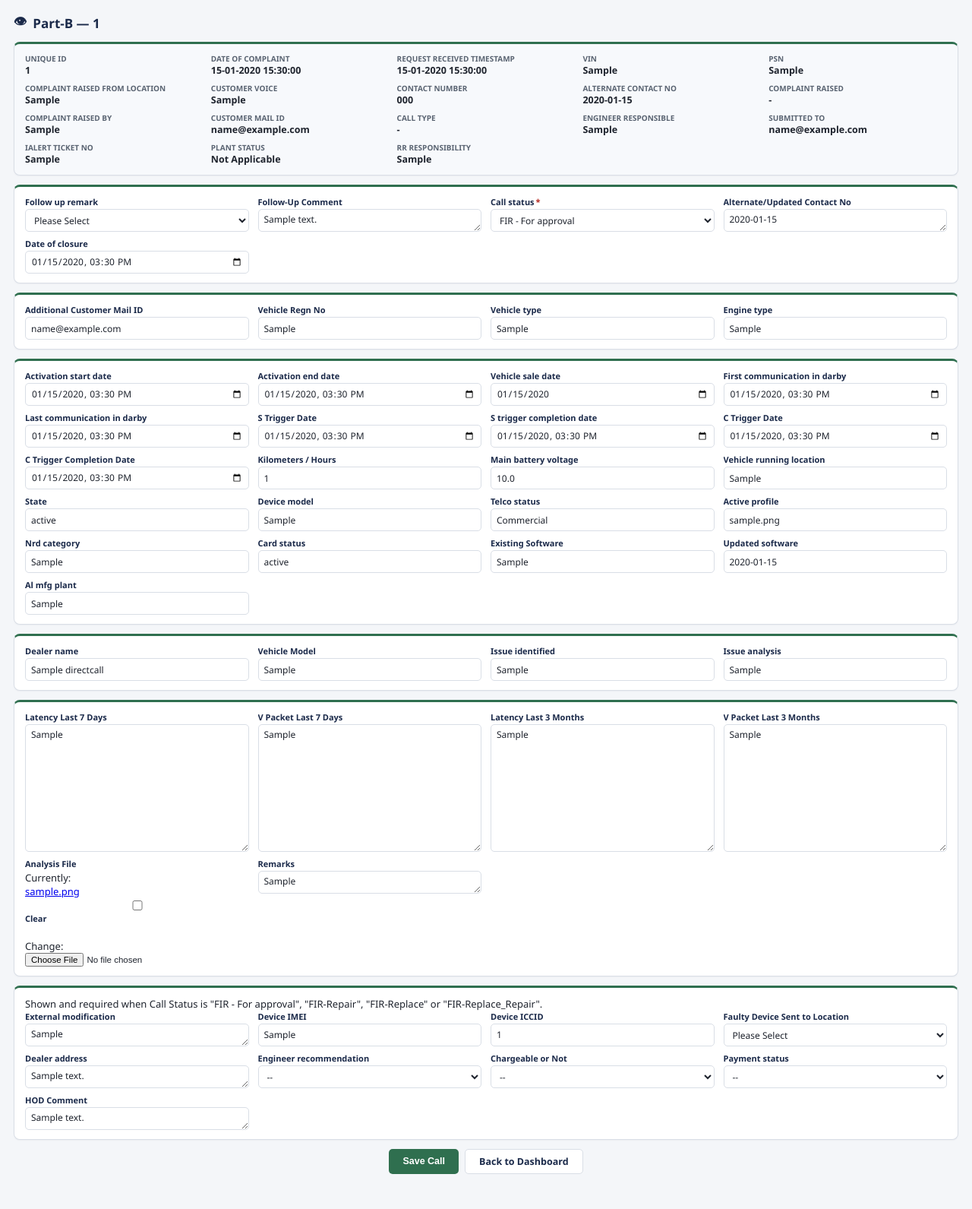
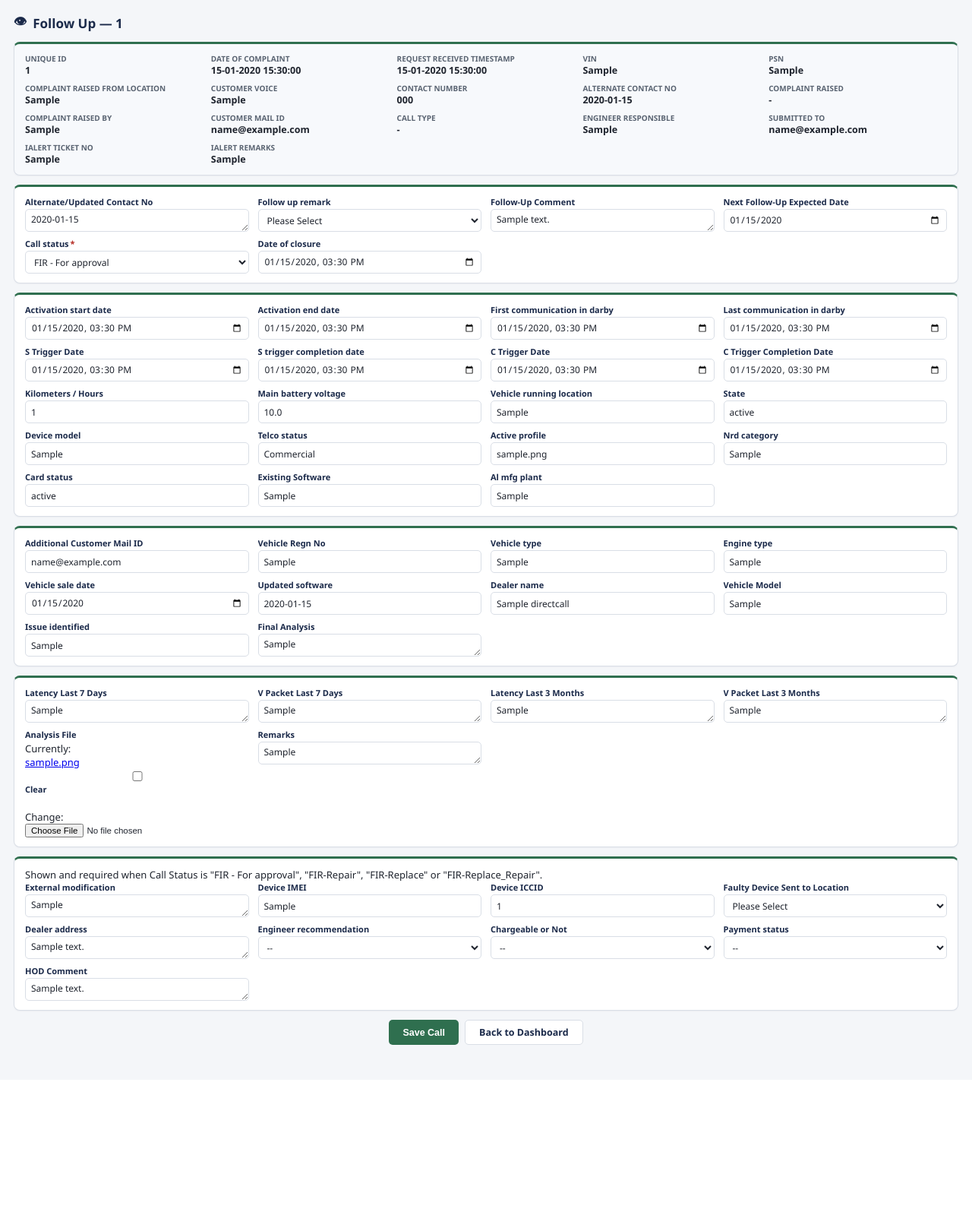
Before and after one commit to LATNRDVPKT/SERVICE_REQUESTS, a Django app: page /crsc/engineer_form/1/ in a window 1280 px wide. Shown: the part 46-1637 px from the top of the page at 76% size. After the commit the page ends 1421 px from the top, so only its background shows below. Run offline with Django 5.2, Linux system fonts and the light colour scheme; a user stored in the database is signed in; tables that the repository leaves empty hold one stand-in row (values such as "Sample post").

Commit message:
initial corrections

```diff
--- a/crsc_calls/constants.py
+++ b/crsc_calls/constants.py
@@ -152,9 +152,9 @@ CRSC_CUSTOMER_CC = [
 # values until real ones are supplied.
 # ---------------------------------------------------------------------------
 ENGINEER_CONTACT_MAP = {
-    "Eliyas": {"email": "eliasp@danlawtech.com", "phone": "8675933448"},
+    "Eliyas": {"email": "eliyasp@danlawtech.com", "phone": "8675933448"},
     "Yoga": {"email": "yoganandam@danlawtech.com", "phone": "7358035825"},
-    "eliyas": {"email": "eliasp@danlawtech.com", "phone": "8675933448"},
+    "eliyas": {"email": "eliyasp@danlawtech.com", "phone": "8675933448"},
 
     "Dilip": {"email": "dilipkumarn@danlawtech.com", "phone": "8667228349"},
     "Narendra": {"email": "naredrareddyg@danlawtech.com", "phone": "8438121252"},
--- a/crsc_calls/forms.py
+++ b/crsc_calls/forms.py
@@ -44,7 +44,7 @@ DATE_TIME_FIELDS = {
     "last_communication_in_darby", "S_trigger_date", "s_trigger_completion_date",
     "C_trigger_date", "c_trigger_completion_date", "date_of_closure",
 }
-DATE_FIELDS = {"vehicle_sale_date", "faulty_device_shipped_date",
+DATE_FIELDS = {"next_follow_up_exp_date", "vehicle_sale_date", "faulty_device_shipped_date",
                 "faulty_device_reached_date", "commercial_expiry_date"}
 
 def _apply_uniform_widget_style(form):
@@ -71,8 +71,8 @@ class ManagerForm(forms.ModelForm):
             "date_of_complaint", "request_received_timestamp","complaint_raised_from_location", "customer_raised_issue",
             "complaint_raised", "complaint_raised_by", "contact_number", "customer_mail_id",
             "vehicle_avl_in_workshop", "complaint_raised_through",
-            "vin", "psn", "complaint_assigned_to", "ialert_remarks",
-            "upload_file", "call_type", "ialert_ticket_no",
+            "vin", "psn", "complaint_assigned_to","call_type", "ialert_ticket_no", "ialert_remarks",
+            "upload_file"
         ]
         widgets = {
             "customer_raised_issue": forms.Textarea(attrs={"rows": 1}),
@@ -121,7 +121,8 @@ class EngineerForm(forms.ModelForm):
         # Exactly the fields engineer_form.html renders — a field in here that
         # isn't on the page would be blanked on every save.
         fields = [
-            "follow_up_remark", "follow_up_comment", "call_status", "al_updated_contact_no",
+            "al_updated_contact_no","follow_up_remark", "follow_up_comment","next_follow_up_exp_date",
+            "call_status",
             "date_of_closure",
             "end_customer_mail_id", "veh_reg_no", "vehicle_type", "engine_type",
             "activation_start_date", "activation_end_date", "vehicle_sale_date",
@@ -145,6 +146,11 @@ class EngineerForm(forms.ModelForm):
             "hod_comment": forms.Textarea(attrs={"rows": 1}),
             "al_updated_contact_no": forms.Textarea(attrs={"rows": 1}),
             "follow_up_comment": forms.Textarea(attrs={"rows": 1}),
+            "issue_analysis" : forms.Textarea(attrs={"rows": 1}),
+            "Latency_7_days": forms.Textarea(attrs={"rows": 1}),
+            "V_packet_7_days": forms.Textarea(attrs={"rows": 1}),
+            "Latency_3_months": forms.Textarea(attrs={"rows": 1}),
+            "V_packet_3_months": forms.Textarea(attrs={"rows": 1}),
         }
 
     def __init__(self, *args, role="engineer", call_type=None, **kwargs):
--- a/crsc_calls/models.py
+++ b/crsc_calls/models.py
@@ -27,6 +27,7 @@ CALL_TYPE_CHOICES = [
     ("iAlert Call", "iAlert Call"),
     ("Direct Call", "Direct Call"),
     ("Plant Call", "Plant Call"),
+    ("Switch Call", "Switch Call"),
     ("others", "Others"),
 ]
 
@@ -51,6 +52,8 @@ CALL_STATUS_CHOICES = [
     ("Resolved", "Resolved"),
     ("Auto-Resolved", "Auto-Resolved"),
     ("D1-D2-D3 Completed", "D1-D2-D3 Completed"),
+    ("Cancelled", "Cancelled"),
+
     ("FIR - For approval", "FIR - For approval"),
     ("FIR-Repair", "FIR-Repair"),
     ("FIR-Replace", "FIR-Replace"),
@@ -111,12 +114,11 @@ class DirectCall(models.Model):
     submitted_to_email = models.EmailField(null=True, blank=True, verbose_name="Submitted To Email")
     ialert_remarks = models.TextField(max_length=1000, null=True, blank=True, verbose_name="iAlert Remarks")
     engineer_contact_number = _char(10, validators=[CONTACT_NUMBER_VALIDATOR])
-    upload_file = models.FileField(upload_to="crsc_uploads/", null=True, blank=True, verbose_name="Upload File")
     call_type = _char(50, choices=CALL_TYPE_CHOICES, verbose_name="Call Type")
     ialert_ticket_no = _char(50, verbose_name="iAlert Ticket No")
-    # ------------------------------------------------------------------
-    # Part-B — engineer / Darby-sourced vehicle & device data
-    # ------------------------------------------------------------------
+
+    upload_file = models.FileField(upload_to="crsc_uploads/", null=True, blank=True, verbose_name="Upload File")
+
     end_customer_mail_id = models.EmailField(null=True, blank=True, verbose_name="Additional Customer Mail ID")
     veh_reg_no = _char(100, verbose_name="Vehicle Regn No")
     vehicle_type = _char(100)
@@ -150,7 +152,8 @@ class DirectCall(models.Model):
     exist_software = _char(100, verbose_name="Existing Software")
     updated_software = _char(100)
     issue_identified = _char(100)
-    issue_analysis = _char(200)
+    issue_analysis = _char(200, verbose_name="Final Analysis")
+    issue_analysis = models.TextField(max_length=200, null=True, blank=True, verbose_name="Final Analysis")
     dealer_name = _char(200)
     al_mfg_plant = _char(100)
     nrd_category = _char(100)
@@ -177,11 +180,7 @@ class DirectCall(models.Model):
     )
     dealer_address = models.TextField(null=True, blank=True)
 
-    # ------------------------------------------------------------------
-    # Faulty-device logistics and replacement/repair follow-through — shown
-    # on Part-B once call_status is FIR-Repair / FIR-Replace /
-    # FIR-Replace_Repair. Each field locks as soon as it has a value.
-    # ------------------------------------------------------------------
+
     faulty_device_shipped_date = models.DateField(null=True, blank=True, verbose_name="Faulty Device Shipped Date")
     faulty_device_shipped_thru = _char(100, verbose_name="Faulty Device Shipped Thru")
     faulty_device_shipped_lr_details = _char(200, verbose_name="Faulty Device Shipped LR Details")
@@ -313,7 +312,7 @@ class DirectCallUpdate(models.Model):
     remark = models.TextField(blank=True, null=True)
     comment = models.TextField(blank=True, null=True)
     event_datetime = models.DateTimeField(blank=True, null=True, db_index=True)
-    next_follow_up_exp_date = models.DateTimeField(blank=True, null=True)
+    next_follow_up_exp_date = models.DateField(blank=True, null=True)
     al_updated_contact_no = models.TextField(blank=True, null=True)
     responsibility = models.CharField(max_length=50, blank=True, null=True)
     engineer = models.CharField(max_length=150, blank=True, null=True)
--- a/crsc_calls/templates/crsc_calls/engineer_form.html
+++ b/crsc_calls/templates/crsc_calls/engineer_form.html
@@ -1,11 +1,11 @@
 {% extends "base.html" %}
 {% load crsc_extras %}
-{% block title %}CRSC Part-B — {{ call.unique_id }}{% endblock %}
+{% block title %}CRSC Follow Up — {{ call.unique_id }}{% endblock %}
 
 {% block content %}
 <div class="page-title">
     <a class="eye-icon" title="View history" data-history-url="{% url 'crsc_call_history_partial' call.id %}">&#128065;</a>
-    Part-B — {{ call.unique_id }}
+    Follow Up — {{ call.unique_id }}
     {% if form.locked_for_role %}
         <span class="page-title-hint"></span>
     {% endif %}
@@ -29,8 +29,7 @@
         <div class="ro-field"><label>Engineer Responsible</label><div>{{ call.complaint_assigned_to|default:"-" }}</div></div>
         <div class="ro-field"><label>Submitted To</label><div>{{ call.submitted_to_email|default:"-" }}</div></div>
         <div class="ro-field"><label>iAlert Ticket No</label><div>{{ call.ialert_ticket_no|default:"-" }}</div></div>
-        <div class="ro-field"><label>Plant Status</label><div>{{ call.plant_status|default:"-" }}</div></div>
-        <div class="ro-field"><label>RR Responsibility</label><div>{{ call.rr_responsibility|default:"-" }}</div></div>
+        <div class="ro-field"><label>iAlert Remarks</label><div>{{ call.ialert_remarks|default:"-" }}</div></div>
     </div>
 </div>
 
@@ -42,7 +41,7 @@
     <div class="card">
         <div class="form-grid">
             {% for field in form %}
-                {% if field.name|in_list:"follow_up_remark,follow_up_comment,call_status,al_updated_contact_no,date_of_closure" %}
+                {% if field.name|in_list:"follow_up_remark,follow_up_comment,call_status,al_updated_contact_no,date_of_closure,next_follow_up_exp_date" %}
                     {% include "crsc_calls/partials/field.html" with field=field %}
                 {% endif %}
             {% endfor %}
@@ -52,7 +51,7 @@
     <div class="card">
         <div class="form-grid">
             {% for field in form %}
-                {% if field.name|in_list:"end_customer_mail_id,veh_reg_no,vehicle_type,engine_type" %}
+                {% if field.name|in_list:"activation_start_date,activation_end_date,first_communication_in_darby,last_communication_in_darby,S_trigger_date,s_trigger_completion_date,C_trigger_date,c_trigger_completion_date,kilometers_hours,main_battery_voltage,vehicle_running_location,state,device_model,telco_status,active_profile,nrd_category,card_status,exist_software,al_mfg_plant" %}
                     {% include "crsc_calls/partials/field.html" with field=field %}
                 {% endif %}
             {% endfor %}
@@ -62,22 +61,15 @@
     <div class="card">
         <div class="form-grid">
             {% for field in form %}
-                {% if field.name|in_list:"activation_start_date,activation_end_date,vehicle_sale_date,first_communication_in_darby,last_communication_in_darby,S_trigger_date,s_trigger_completion_date,C_trigger_date,c_trigger_completion_date,kilometers_hours,main_battery_voltage,vehicle_running_location,state,device_model,telco_status,active_profile,nrd_category,card_status,exist_software,updated_software,al_mfg_plant" %}
+                {% if field.name|in_list:"dealer_name, end_customer_mail_id,vehicle_sale_date, veh_reg_no,vehicle_type,veh_model,engine_type,updated_software,issue_identified,issue_analysis," %}
                     {% include "crsc_calls/partials/field.html" with field=field %}
                 {% endif %}
             {% endfor %}
         </div>
     </div>
 
-    <div class="card">
-        <div class="form-grid">
-            {% for field in form %}
-                {% if field.name|in_list:"dealer_name,veh_model, issue_identified,issue_analysis," %}
-                    {% include "crsc_calls/partials/field.html" with field=field %}
-                {% endif %}
-            {% endfor %}
-        </div>
-    </div>
+
+
 
     <div class="card">
         <div class="form-grid">
--- a/crsc_calls/templates/crsc_calls/manager_form.html
+++ b/crsc_calls/templates/crsc_calls/manager_form.html
@@ -26,7 +26,7 @@
             </div>
             {% endif %}
             {% for field in form %}
-                {% if field.name|in_list:"date_of_complaint,request_received_timestamp,complaint_raised_from_location,customer_raised_issue,complaint_raised,complaint_raised_by,contact_number,al_updated_contact_no, customer_mail_id,vehicle_avl_in_workshop,complaint_raised_through,vin,psn,complaint_assigned_to,ialert_remarks,upload_file,call_type,ialert_ticket_no" %}
+                {% if field.name|in_list:"date_of_complaint,request_received_timestamp,complaint_raised_from_location,customer_raised_issue,complaint_raised,complaint_raised_by,contact_number,al_updated_contact_no, customer_mail_id,vehicle_avl_in_workshop,complaint_raised_through,vin,psn,complaint_assigned_to,upload_file,call_type,ialert_ticket_no" %}
                     {% include "crsc_calls/partials/field.html" with field=field %}
                 {% endif %}
             {% endfor %}
```
